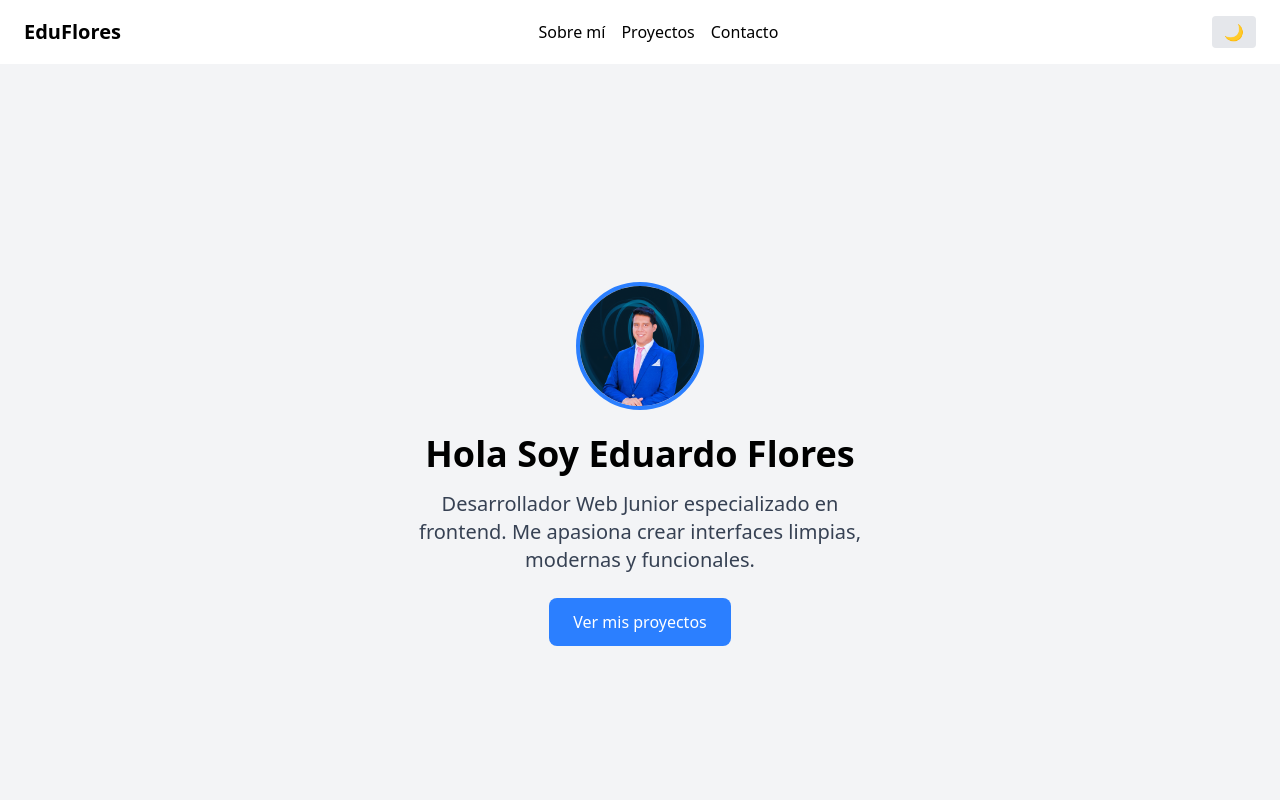
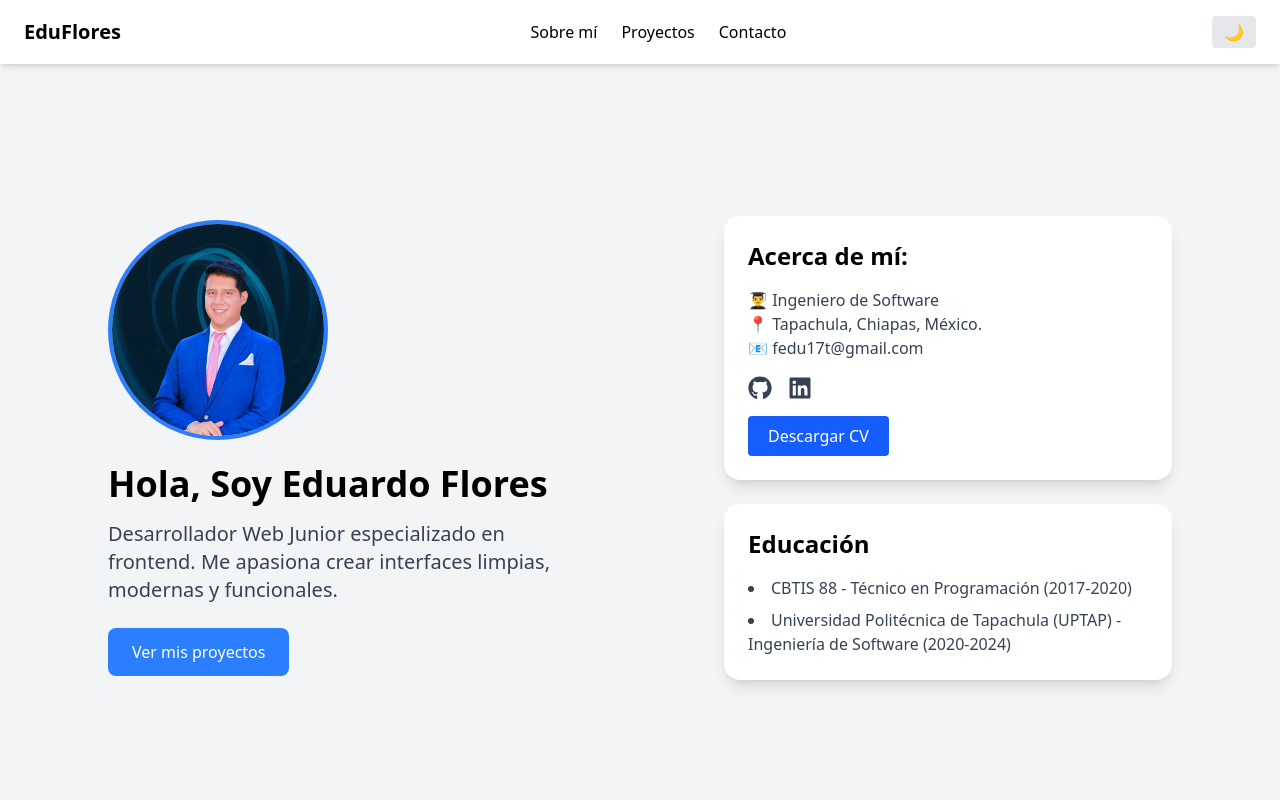
Before and after one commit to EduFlores17/EduFlores, a React (Vite) app: page / in a window 1280 px wide. Shown: the top 800 px of the page. Built offline with nearby package versions, Linux system fonts and the light colour scheme.

Commit message:
C2.4 Cambios en el navbar y cuadros de información

```diff
--- a/index.html
+++ b/index.html
@@ -2,7 +2,7 @@
 <html lang="en">
   <head>
     <meta charset="UTF-8" />
-    <link rel="icon" type="image/svg+xml" href="/vite.svg" />
+    <link rel="icon" type="image/svg+xml" href="/Temo.svg" />
     <meta name="viewport" content="width=device-width, initial-scale=1.0" />
     <title>EduFlores</title>
   </head>
--- a/src/components/About.jsx
+++ b/src/components/About.jsx
@@ -4,7 +4,7 @@ function About() {
   ];
 
   return (
-    <section id="about" className="py-20 px-6 bg-white dark:bg-gray-900 text-center">
+    <section id="about" className="py-20 px-6 bg-white pt-24 dark:bg-gray-900 text-center">
       <h2 className="text-3xl font-bold mb-4 dark:text-white">Sobre mí</h2>
       <p className="text-gray-700 dark:text-white max-w-2xl mx-auto mb-6">
         Tengo 22 años y soy egresado de Ingeniería en Software. Me estoy preparando en inglés, React, JavaScript, bases de datos y más. Busco mi primera oportunidad como desarrollador junior.
--- a/src/components/Contact.jsx
+++ b/src/components/Contact.jsx
@@ -1,6 +1,6 @@
 function Contact() {
   return (
-    <section id="contact" className="py-20 px-6 bg-white dark:bg-gray-900 text-center">
+    <section id="contact" className="py-20 px-6 bg-white pt-24 dark:bg-gray-900 text-center">
       <h2 className="text-3xl dark:text-white font-bold mb-6">Contáctame</h2>
       <form className="max-w-lg mx-auto text-left space-y-4">
         <input
--- a/src/components/Hero.jsx
+++ b/src/components/Hero.jsx
@@ -1,18 +1,65 @@
+import { FaGithub, FaLinkedin } from 'react-icons/fa';
+
 function Hero() {
   return (
-    <section className="h-screen flex flex-col justify-center items-center bg-gray-100 dark:bg-slate-950 text-center px-4">
+    <section id="hero" className="min-h-screen flex flex-col justify-center items-center px-6 bg-gray-100 pt-24 dark:bg-slate-950 text-center sm:text-left lg:flex-row">
+
+      {/* Columna izquierda: Imagen y saludo */}
+      <div className="flex flex-col items-center lg:items-start mb-12 lg:mb-0 lg:w-1/2">
         <img
           src="/yo.png"
           alt="Foto de Eduardo Flores"
-        className="w-32 h-32 rounded-full mb-6 border-4 border-blue-500 object-cover"
+          className="w-55 h-55 rounded-full mb-6 border-4 border-blue-500 object-cover"
         />
-      <h1 className="text-4xl font-bold mb-4 dark:text-white">Hola Soy Eduardo Flores</h1>
-      <p className="text-xl text-gray-700 dark:text-gray-100 mb-6 max-w-md" >
+        <h1 className="text-4xl font-bold mb-4 dark:text-white">Hola, Soy Eduardo Flores</h1>
+        <p className="text-xl text-gray-700 dark:text-gray-100 max-w-md">
           Desarrollador Web Junior especializado en frontend. Me apasiona crear interfaces limpias, modernas y funcionales.
         </p>
-      <a href="#projects" className="bg-blue-500 text-white px-6 py-3 rounded-lg hover:bg-blue-600 transition">
+        <a href="#projects" className="mt-6 bg-blue-500 text-white px-6 py-3 rounded-lg hover:bg-blue-600 transition">
           Ver mis proyectos
         </a>
+      </div>
+
+      {/* Columna derecha: Sobre mí + Educación */}
+      <div className="flex flex-col gap-6 max-w-md w-full lg:w-1/2">
+
+        {/* Caja de info personal */}
+        <div className="bg-white dark:bg-gray-900 shadow-lg rounded-2xl p-6">
+          <h2 className="text-2xl font-semibold mb-4 dark:text-white">Acerca de mí:</h2>
+          <p className="text-gray-700 dark:text-gray-300 mb-4">
+            👨‍🎓 Ingeniero de Software <br />
+            📍 Tapachula, Chiapas, México. <br />
+            📧 fedu17t@gmail.com
+          </p>
+
+          <div className="flex gap-4 mb-4">
+            <a href="https://github.com/EduFlores17" target="_blank" className="text-gray-700 dark:text-white hover:text-blue-500">
+              <FaGithub size={24} />
+            </a>
+            <a href="https://www.linkedin.com/in/eduardo-flores-de-le%C3%B3n-27019b248/" target="_blank" className="text-gray-700 dark:text-white hover:text-blue-500">
+              <FaLinkedin size={24} />
+            </a>
+          </div>
+
+          <a
+            href="/CV2025 - Eduardo Flores de León.pdf"
+            download
+            className="inline-block bg-blue-600 text-white px-5 py-2 rounded hover:bg-blue-700 transition"
+          >
+            Descargar CV
+          </a>
+        </div>
+
+        {/* Caja de educación */}
+        <div className="bg-white dark:bg-gray-900 shadow-lg rounded-2xl p-6">
+          <h2 className="text-2xl font-semibold mb-4 dark:text-white">Educación</h2>
+          <ul className="text-gray-700 dark:text-gray-300 list-disc list-inside space-y-2">
+            <li>CBTIS 88 - Técnico en Programación (2017-2020)</li>
+            <li>Universidad Politécnica de Tapachula (UPTAP) - Ingeniería de Software (2020-2024)</li>
+          </ul>
+        </div>
+
+      </div>
     </section>
   );
 }
--- a/src/components/Navbar.jsx
+++ b/src/components/Navbar.jsx
@@ -1,4 +1,5 @@
 import { useState, useEffect } from 'react';
+import { FaBars, FaTimes } from 'react-icons/fa';
 
 function Navbar() {
   const [darkMode, setDarkMode] = useState(() => {
@@ -6,6 +7,8 @@ function Navbar() {
     if (stored) return stored === 'dark';
     return window.matchMedia('(prefers-color-scheme: dark)').matches;
   });
+
+  const [menuOpen, setMenuOpen] = useState(false);
 
   useEffect(() => {
     const root = document.documentElement;
@@ -29,20 +32,47 @@ function Navbar() {
     return () => mediaQuery.removeEventListener('change', handleChange);
   }, []);
 
+  const handleLinkClick = () => {
+    setMenuOpen(false); // Cierra el menú al hacer clic en un enlace
+  };
+
   return (
-    <nav className="flex justify-between items-center px-6 py-4 bg-white dark:bg-slate-950 shadow-md">
+    <nav className="fixed top-0 left-0 w-full z-50 bg-white dark:bg-slate-950 shadow-md">
+      <div className="max-w-7xl mx-auto px-6 py-4 flex justify-between items-center">
         <h1 className="text-xl font-bold dark:text-white">EduFlores</h1>
-      <ul className="flex gap-4">
-        <li><a href="#about" className="hover:text-blue-500 dark:text-white">Sobre mí</a></li>
-        <li><a href="#projects" className="hover:text-blue-500 dark:text-white">Proyectos</a></li>
-        <li><a href="#contact" className="hover:text-blue-500 dark:text-white">Contacto</a></li>
+
+        {/* Menú Desktop */}
+        <ul className="hidden md:flex gap-6">
+          <li><a href="#about" onClick={handleLinkClick} className="hover:text-blue-500 dark:text-white">Sobre mí</a></li>
+          <li><a href="#projects" onClick={handleLinkClick} className="hover:text-blue-500 dark:text-white">Proyectos</a></li>
+          <li><a href="#contact" onClick={handleLinkClick} className="hover:text-blue-500 dark:text-white">Contacto</a></li>
         </ul>
+
+        {/* Botón modo oscuro */}
         <button
           onClick={() => setDarkMode(!darkMode)}
           className="ml-4 px-3 py-1 rounded bg-gray-200 dark:bg-gray-700 text-black dark:text-white"
         >
           {darkMode ? '☀️' : '🌙'}
         </button>
+
+        {/* Botón menú hamburguesa (solo en móviles) */}
+        <button
+          onClick={() => setMenuOpen(!menuOpen)}
+          className="md:hidden ml-4 text-2xl text-black dark:text-white"
+        >
+          {menuOpen ? <FaTimes /> : <FaBars />}
+        </button>
+      </div>
+
+      {/* Menú móvil */}
+      {menuOpen && (
+        <ul className="md:hidden flex flex-col items-center bg-white dark:bg-slate-950 py-4 gap-4">
+          <li><a href="#about" onClick={handleLinkClick} className="hover:text-blue-500 dark:text-white">Sobre mí</a></li>
+          <li><a href="#projects" onClick={handleLinkClick} className="hover:text-blue-500 dark:text-white">Proyectos</a></li>
+          <li><a href="#contact" onClick={handleLinkClick} className="hover:text-blue-500 dark:text-white">Contacto</a></li>
+        </ul>
+      )}
     </nav>
   );
 }
--- a/src/index.css
+++ b/src/index.css
@@ -5,3 +5,7 @@
 .swiper-pagination {
   @apply mt-10 flex justify-center gap-2;
 }
+
+html {
+  scroll-behavior: smooth;
+}
```
Also changed, not shown: public/Temo.svg (added), 1 other file (tests, documents, lock files or other folders). Lines whose indentation alone changed are shown as unchanged.
